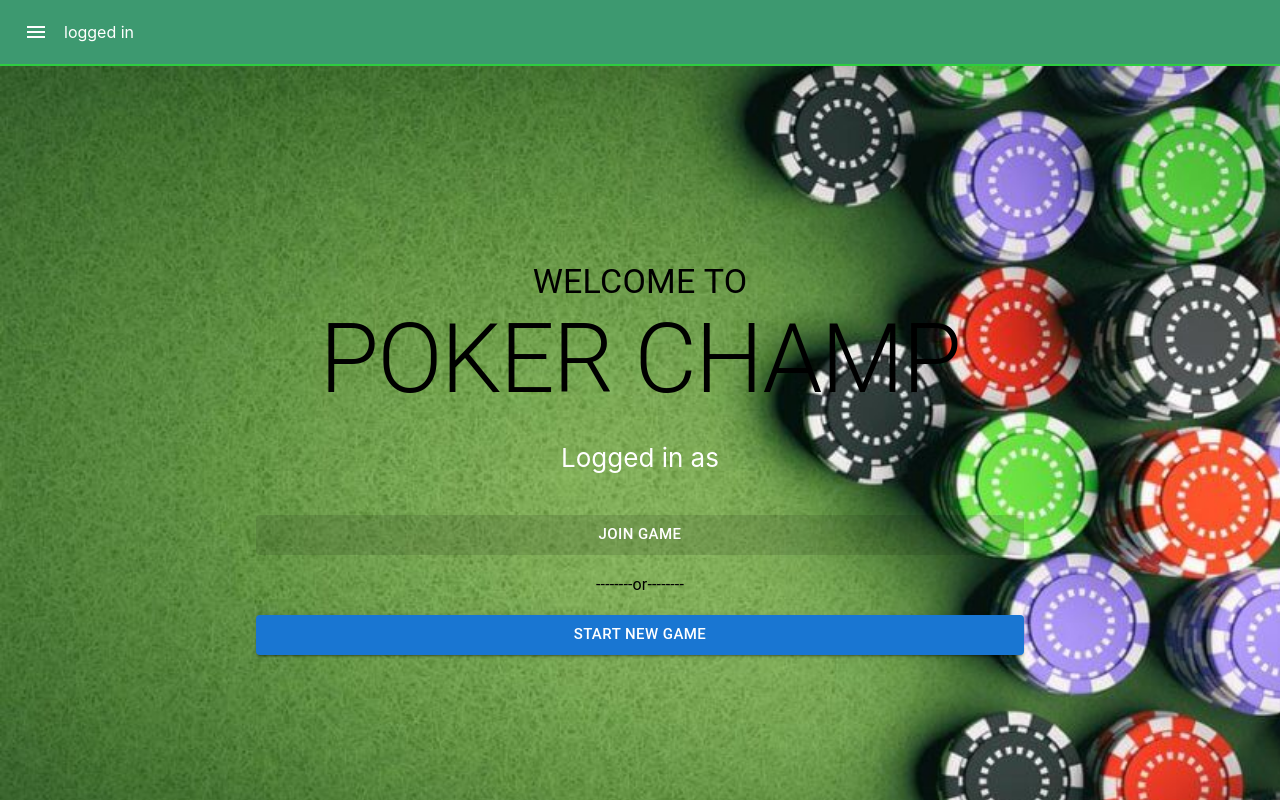
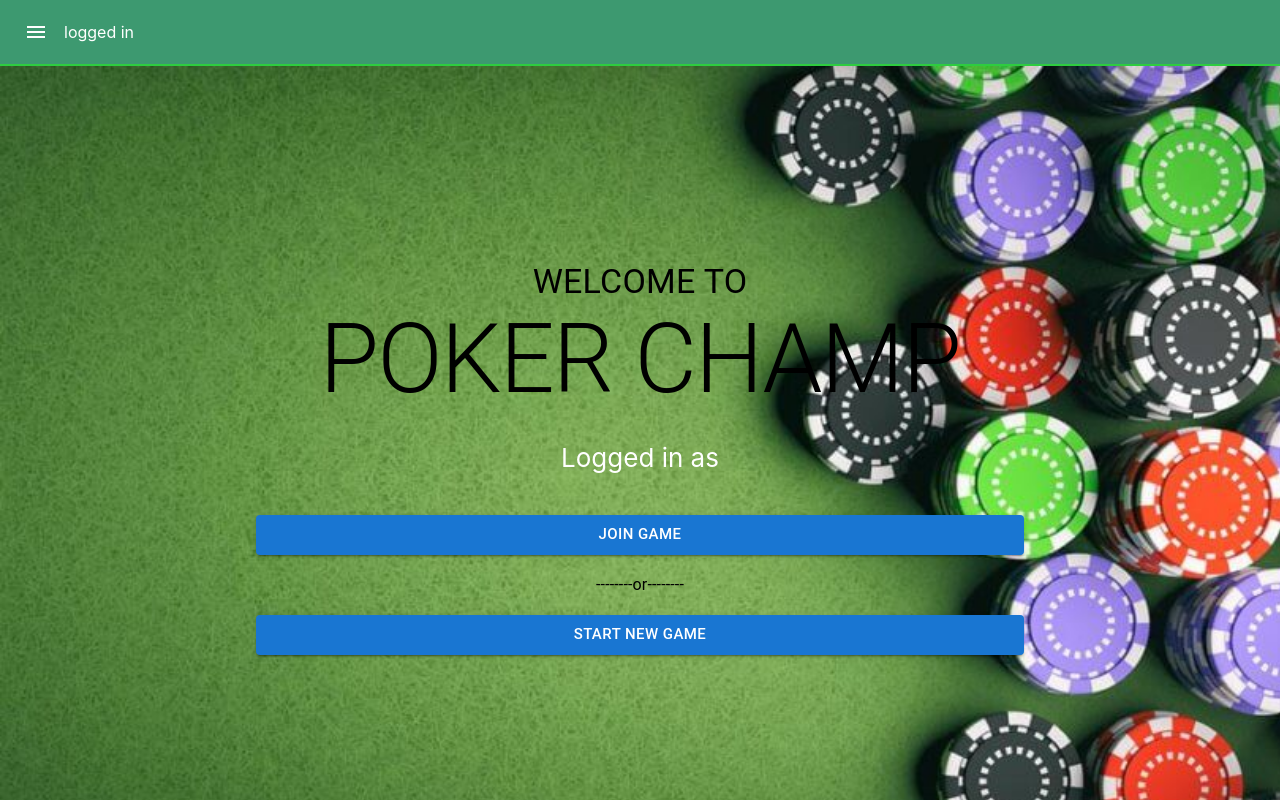
Before and after one commit to kiyanpourmaleki/Poker-Champ, a React (Create React App) app in the folder my-app/: page /LandingPage in a window 1280 px wide. Built offline with nearby package versions, Linux system fonts and the light colour scheme; no server answers; the database is empty; sample sign-in values are in the browser's storage.

Commit message:
disabled join game without gamecode off

```diff
--- a/my-app/src/routes/LandingPage/LandingPage.tsx
+++ b/my-app/src/routes/LandingPage/LandingPage.tsx
@@ -68,7 +68,7 @@ export default function LandingPage(props: any) {
               </p>
 
               <Button
-                disabled={!gamecode}
+                // disabled={!gamecode}
                 sx={{ m: 2 }}
                 onClick={joinGame}
                 variant="contained"
```
